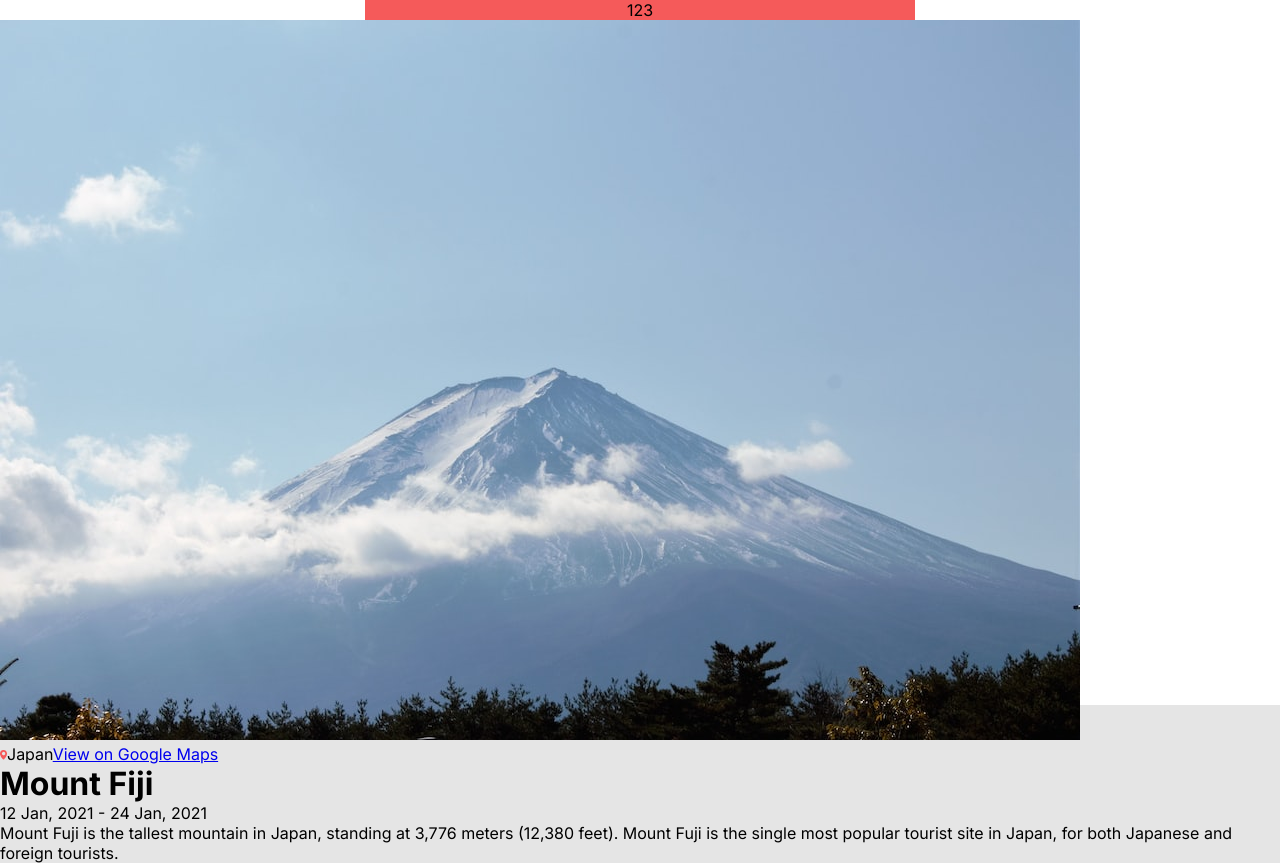
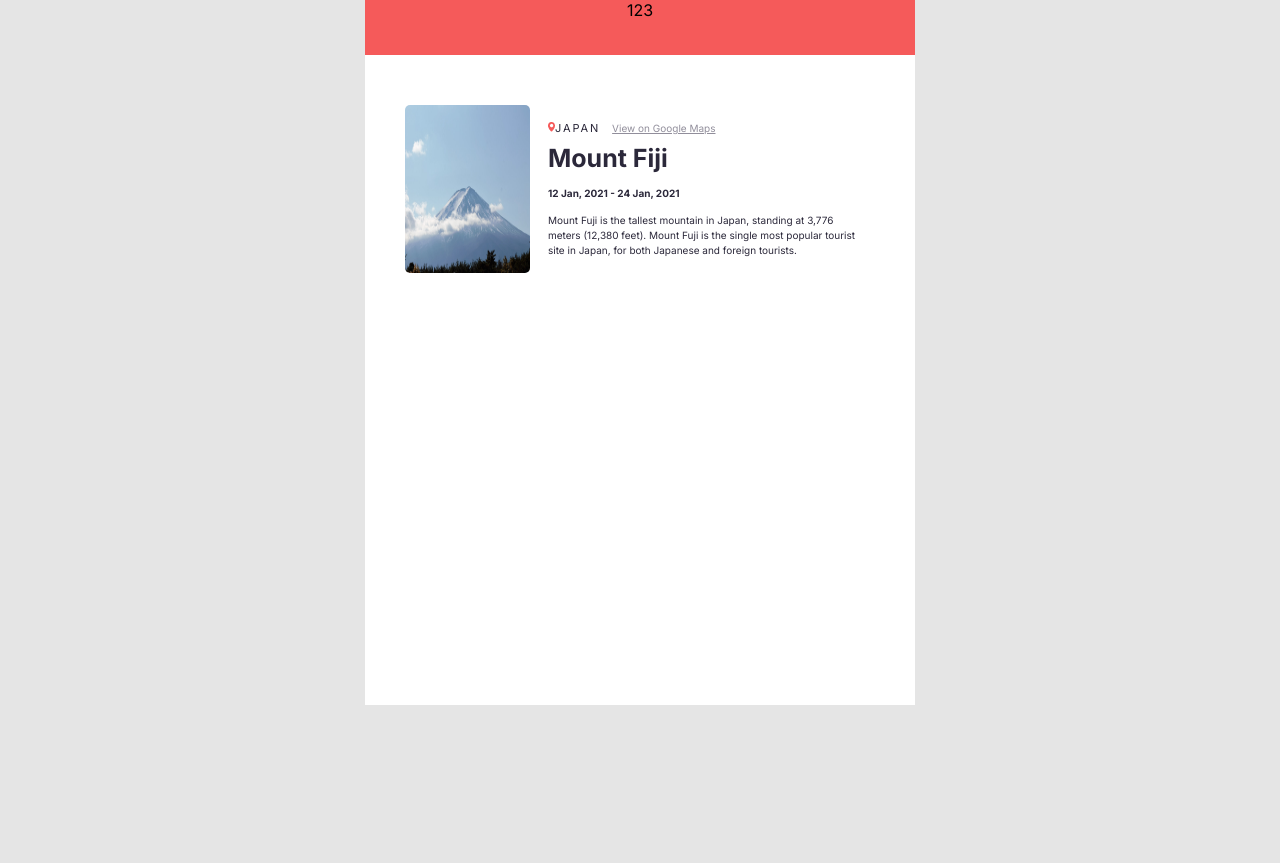
Before and after one commit to mypaxpax/Travel-journal, a React (Vite) app: page / in a window 1280 px wide. After the commit the page ends 800 px from the top, so only its background shows below. Built offline with nearby package versions, Linux system fonts and the light colour scheme.

Commit message:
card styles

```diff
--- a/src/index.css
+++ b/src/index.css
@@ -29,3 +29,66 @@ body {
   width: 550px;
   height: 55px;
 }
+
+.card {
+  display: flex;
+  width: 550px;
+  padding: 50px 40px;
+}
+
+.card--cover {
+  border-radius: 5px;
+  width: 125px;
+  height: 168px;
+}
+
+.card--marker {
+  width: auto;
+}
+
+.card--infos {
+  padding: 0px 18px;
+  margin-top: 11px;
+}
+
+.card--location {
+  color: #2b283a;
+  font-size: 11px;
+  text-transform: uppercase;
+  letter-spacing: 0.17em;
+  margin-right: 12px;
+}
+
+.card--map {
+  color: #918e9b;
+  font-size: 10px;
+  font-weight: 400;
+  text-decoration-line: underline;
+}
+
+.card--map a {
+  text-decoration: none;
+  color: #918e9b;
+}
+
+.card--title {
+  font-weight: 700;
+  font-size: 25px;
+  color: #2b283a;
+  padding: 7px 0px;
+}
+
+.card--date {
+  font-weight: 700;
+  font-size: 10px;
+  color: #2b283a;
+  padding: 7px 0px;
+}
+
+.card--description {
+  font-weight: 400;
+  font-size: 10px;
+  line-height: 150%;
+  color: #2b283a;
+  padding: 7px 0px;
+}
```
